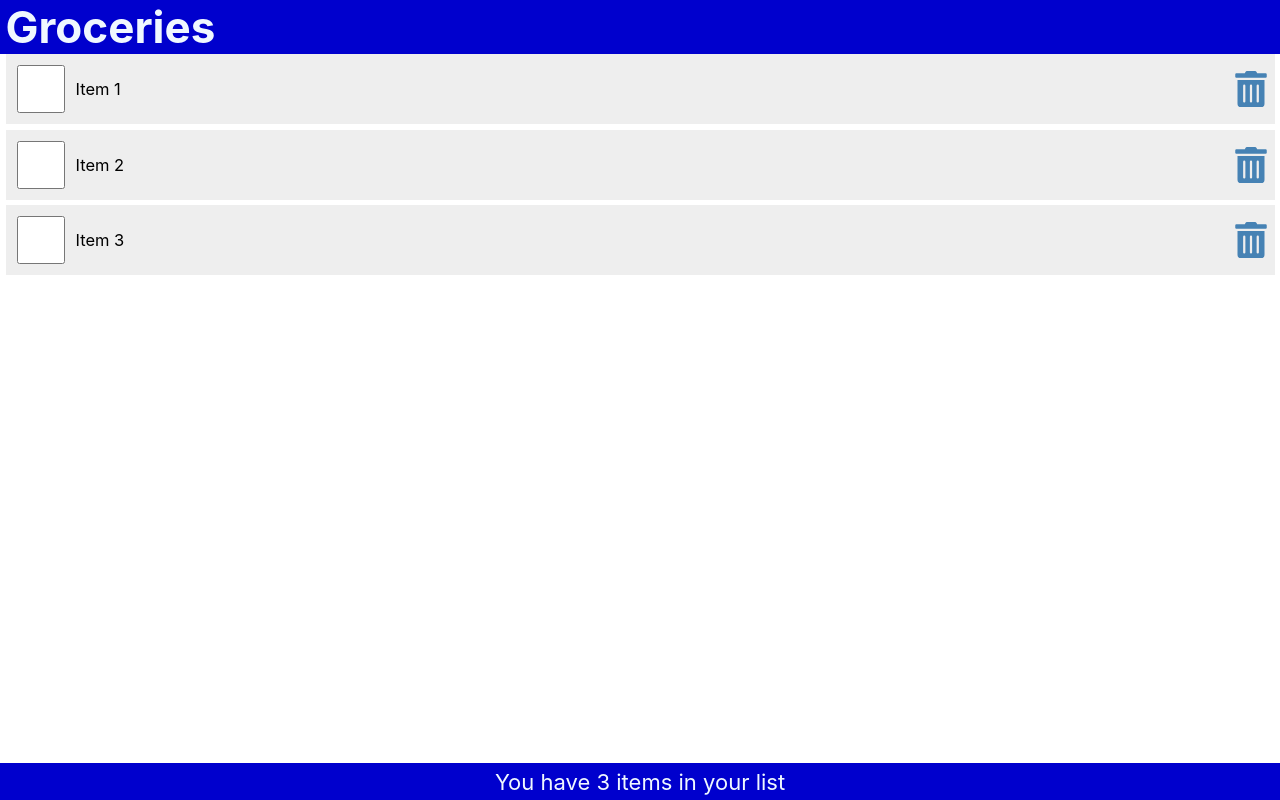
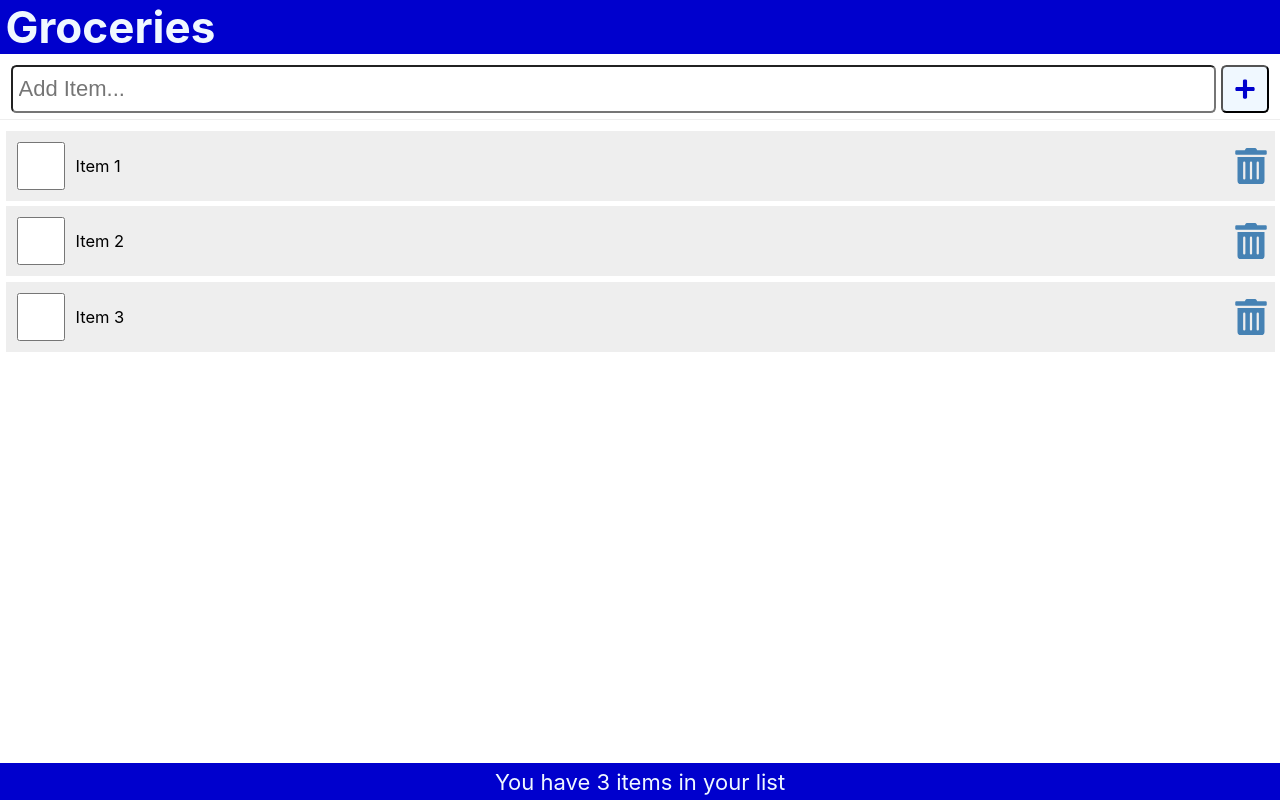
Before and after one commit to Abrafaks/groceries-list, a React (Create React App) app: page / in a window 1280 px wide. Built offline with nearby package versions, Linux system fonts and the light colour scheme.

Commit message:
Add item creation component and its css

```diff
--- /dev/null
+++ b/src/AddItem.css
@@ -0,0 +1,42 @@
+.addForm {
+    width: 100%;
+    display: flex;
+    justify-content: flex-start;
+    margin: 0.5rem 0.25rem;
+    padding: 0 0.5rem 0.25rem;
+    border-bottom: 1px solid #eee;
+}
+
+.addForm label {
+    position: absolute;
+    left: -99999px;
+}
+
+.addForm input[type="text"] {
+    flex-grow: 1;
+    max-width: calc(100% - 50px);
+    min-height: 48px;
+    font-size: 1rem;
+    padding: 0.25rem;
+    border-radius: 0.25rem;
+    margin-right: 0.25rem;
+    outline: none;
+}
+
+button {
+    height: 48px;
+    min-width: 48px;
+    border-radius: 0.25rem;
+    padding: 0.5rem;
+    font-size: 1rem;
+    background-color: aliceblue;
+    color: mediumblue;
+    cursor: pointer;
+}
+
+button:focus,
+button:hover {
+    color: white;
+    background-color: limegreen;
+    outline: none;
+}
--- /dev/null
+++ b/src/AddItem.js
@@ -0,0 +1,22 @@
+import React from "react";
+import { FaPlus } from "react-icons/fa";
+import "./AddItem.css";
+function AddItem() {
+    return (
+        <form className="addForm">
+            <label htmlFor="addItem">Add Item</label>
+            <input
+                autoFocus
+                type="text"
+                placeholder="Add Item..."
+                id="addItem"
+                required
+            />
+            <button type="submit" aria-label="Add Item">
+                <FaPlus />
+            </button>
+        </form>
+    );
+}
+
+export default AddItem;
--- a/src/App.js
+++ b/src/App.js
@@ -2,6 +2,7 @@
 import Content from "./Content";
 import Footer from "./Footer";
 import Header from "./Header";
+import AddItem from "./AddItem";
 
 function App() {
     const [items, setItems] = useState([
@@ -40,6 +41,7 @@
     return (
         <div className="App">
             <Header title="Groceries" />
+            <AddItem />
             <Content
                 items={items}
                 deleteItem={deleteItem}
```
